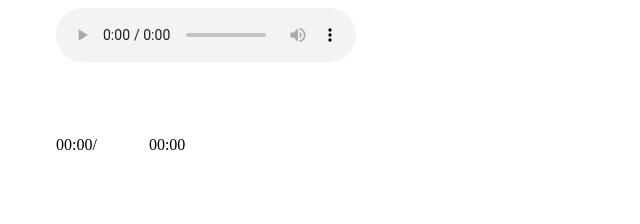
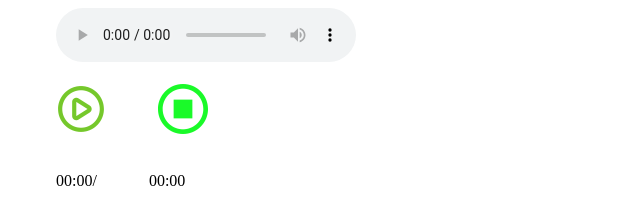
Before and after one commit to HiWangYing/HiWangYing.github.io, a plain HTML site: page index.html in a window 1280 px wide. Shown: the whole page, without its empty margins (0-640 px from the left). Drawn offline with Linux system fonts and the light colour scheme.

Commit message:
Update index.html

```diff
--- a/index.html
+++ b/index.html
@@ -68,8 +68,8 @@
     <audio class="au" src="demo.mp3" controls></audio>
     <div class="relative">
         <div class="relative w100 h100">
-            <img class="absolute play" width="50" onclick="play()" src="play.jpg" alt="">
-            <img class="absolute display-none pause" width="50" onclick="pause()" src="stop.jpg" alt="">
+            <img class="absolute play" width="50" onclick="play()" src="play.png" alt="">
+            <img class="absolute display-none pause" width="50" onclick="pause()" src="stop.png" alt="">
         </div>
         <p class="absolute l120 top10">
             <span class="current">00:00</span>/
```
